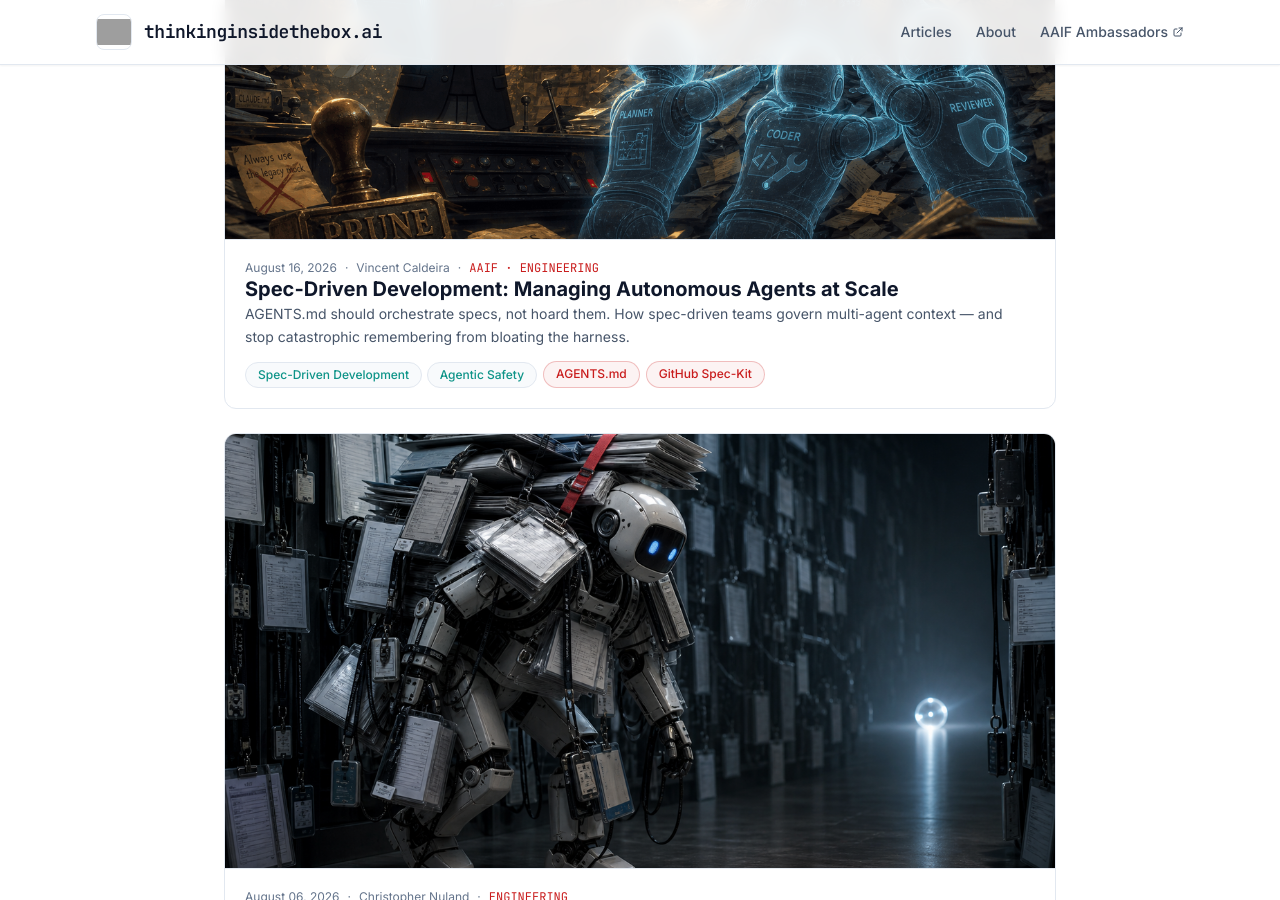
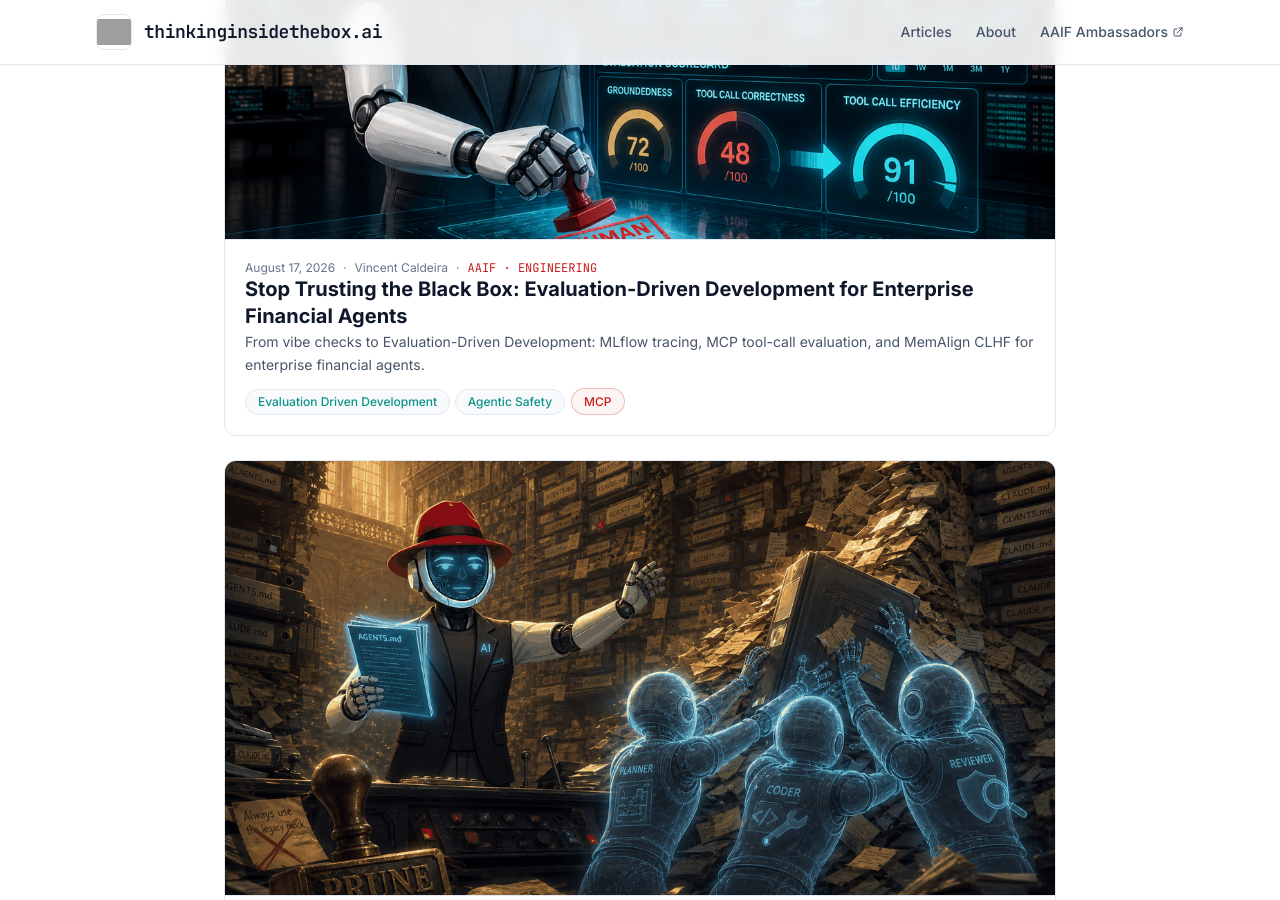
Before and after one commit to thinkinginsidethebox-ai/thinkinginsidethebox-ai.github.io, a Jekyll site: the page built from index.html, in a window 1280 px wide and 900 px high, scrolled down 754 px. Built offline with Jekyll 4.4.1, drawn with Linux system fonts in a browser that asks for light colours; nearby versions of some CDN libraries; part of the change alters nothing that is shown; grey boxes are pictures that could not be loaded.

Commit message:
content: publish EDD article on enterprise financial agents
Co-authored-by: Cursor <cursoragent@cursor.com>

````diff
--- a/_data/og-images.yml
+++ b/_data/og-images.yml
@@ -63,3 +63,10 @@ posts:
     source_post: _posts/2026-08-16-spec-driven-development-agents-md-at-scale.md
     prompt_preset: mascot_cinematic_archive
     status: ready
+
+  evaluation-driven-development-financial-agents:
+    file: evaluation-driven-development-financial-agents.png
+    path: /assets/images/og/evaluation-driven-development-financial-agents.png
+    source_post: _posts/2026-08-17-evaluation-driven-development-financial-agents.md
+    prompt_preset: mascot_cinematic_eval_lab
+    status: ready
--- /dev/null
+++ b/_posts/2026-08-17-evaluation-driven-development-financial-agents.md
@@ -0,0 +1,188 @@
+---
+layout: post
+title: "Stop Trusting the Black Box: Evaluation-Driven Development for Enterprise Financial Agents"
+date: 2026-08-17 09:00:00 +0800
+categories: [AAIF, Engineering]
+topics: [evaluation-driven-development, agentic-safety]
+projects: [mcp]
+image: "/assets/images/og/evaluation-driven-development-financial-agents.png"
+description: "From vibe checks to Evaluation-Driven Development: MLflow tracing, MCP tool-call evaluation, and MemAlign CLHF for enterprise financial agents."
+external_repo: "https://github.com/caldeirav/mlflow-edd-financial-agent"
+---
+
+Deploying autonomous AI agents into enterprise workflows — financial analysis, market research, automated portfolio briefing — demands a fundamental transition from subjective "vibe checks" to **Evaluation-Driven Development (EDD)**. As demonstrated in the [caldeirav/mlflow-edd-financial-agent](https://github.com/caldeirav/mlflow-edd-financial-agent) reference architecture, non-deterministic LLM outputs, multi-step planning, and distributed tool invocations present severe operational risks around data precision, tool routing errors, and ungrounded synthesis. EDD addresses these failure modes by embedding quantitative testing, distributed tracing, and domain-calibrated evaluation directly into the software development lifecycle.
+
+On this blog, we call that discipline **thinking inside the box**. EDD is how the box becomes inspectable: every tool call is traced, every answer is scored, and every automated judge is calibrated against expert judgment.
+
+---
+
+## The Case for Evaluation-Driven Development in Agentic Systems
+
+Traditional software testing relies on deterministic assertions, while classic machine learning relies on static evaluation datasets. Neither approach is sufficient for agentic architectures, where an LLM dynamically plans execution steps, invokes external tools via standards like the [Model Context Protocol (MCP)](https://modelcontextprotocol.io), and iteratively refines its reasoning based on tool outputs.
+
+EDD structures agent quality assurance around two continuous evaluation loops:
+
+* **Inner Loop (CI/CD Pre-Deployment):** Developers evaluate prompt templates, tool selection, and answer groundedness against a versioned golden dataset before merging code. By running automated evaluation suites during pull requests, engineering teams catch regressions in tool routing or reasoning logic before deployment.
+* **Outer Loop (Production Observability):** Live production monitoring continuously traces real-world user interactions with financial agents. Outer-loop evaluation measures hallucination rates on live market queries, tracks tool-call failure rates, and detects semantic drift over time.
+
+---
+
+## Pillar 1: Persistent Tracing and Protocol-Level Observability
+
+Agentic architectures are distributed state machines. When a financial agent processes a request like *"Provide a financial analysis of AAPL — cover recent price context, relevant news, key financial-statement signals, and risks,"* the system generates a chain of intermediate thoughts, tool calls, and payload responses. Without granular, persistent tracing, debugging why an agent selected an incorrect tool or produced an erroneous financial figure becomes impossible.
+
+As implemented in the [mlflow-edd-financial-agent](https://github.com/caldeirav/mlflow-edd-financial-agent) repository, persistent state management relies on tracking every decision point, LLM call, and tool execution inside a persistent backend like SQLite via MLflow Tracing. Storing full execution graphs enables developers to replay agent state, isolate intermediate failures, and audit the exact lineage of every generated financial metric.
+
+### Overcoming the MCP Observability Challenge with MLflow Tracing
+
+When agents interact with external tools over MCP, tool execution is decoupled across independent server processes. Standard agent logs fail at the MCP boundary, creating a critical blind spot where engineers cannot distinguish between an LLM tool-selection error, a JSON payload serialization failure, or a downstream data timeout.
+
+The reference architecture resolves this with OpenTelemetry-style spans captured by `mlflow.langchain.autolog()`. A FastMCP server (`mcp_server.py`) exposes live Yahoo Finance tools over stdio. LangGraph binds those tools through `langchain-mcp-adapters`. Autolog then records typed `AGENT` / `TOOL` / `LLM` spans — including arguments and results — into `sqlite:///mlflow.db` for inspection in the MLflow UI.
+
+The MCP server itself is deliberately small: three market-data tools, no mock tool list.
+
+```python
+from mcp.server.fastmcp import FastMCP
+
+mcp = FastMCP("yahoo-finance")
+
+@mcp.tool()
+def get_stock_price(ticker: str) -> str:
+    """Return the latest stock price and short context for a ticker."""
+    t = yf.Ticker(ticker.strip().upper())
+    info = t.fast_info.__dict__ if hasattr(t, "fast_info") else {}
+    price = info.get("last_price") or info.get("lastPrice")
+    return json.dumps({
+        "ticker": ticker.upper(),
+        "price": float(price) if price is not None else None,
+        "currency": info.get("currency"),
+    }, default=str)
+
+@mcp.tool()
+def get_financial_news(ticker: str, limit: int = 5) -> str:
+    """Return recent financial news headlines for a ticker."""
+    ...
+
+@mcp.tool()
+def get_financial_statements(
+    ticker: str,
+    statement_type: Literal["income", "balance", "cashflow"] = "income",
+) -> str:
+    """Return key financial statement rows for a ticker (truncated)."""
+    ...
+```
+
+On the agent side, tracing is enabled before the ReAct loop starts. The MCP client launches the FastMCP process, loads the tool schemas, and every subsequent tool invocation lands as a durable `TOOL` span:
+
+```python
+mlflow.langchain.autolog()
+llm = build_llm()
+client = MultiServerMCPClient(_mcp_server_command())
+tools = await client.get_tools()
+agent = create_react_agent(llm, tools, prompt=SYSTEM_PROMPT)
+result_state = await agent.ainvoke(
+    {"messages": [{"role": "user", "content": question}]},
+)
+```
+
+That is the audit trail. Open the experiment **edd-financial-assistant** in the MLflow UI, inspect a trace, and you can see which MCP tool was called, with which ticker, and what observation the model used when it wrote the Markdown report.
+
+---
+
+## Pillar 2: Automated Evaluation Pipelines and Metric Standardization
+
+Scalable agent engineering requires replacing manual inspection with programmatic, reproducible evaluation pipelines. Automated EDD pipelines utilize LLM-as-a-Judge evaluators combined with deterministic heuristic metrics to assess agent outputs across multiple performance dimensions.
+
+In the mlflow-edd-financial-agent framework, evaluation pipelines leverage `mlflow.genai.evaluate()` to execute standardized evaluation suites against agent runs. Rather than scoring overall output text in isolation, the evaluation pipeline breaks down agent execution into distinct quantitative metrics:
+
+| Metric | Type | Target Evaluation Focus |
+| :--- | :--- | :--- |
+| **RequiredMarkdownSections** | Code scorer | Required `##` headings present (Price context, News, Financial statements, Risks/limitations). |
+| **RequiredToolsUsed** | Code scorer | Required market tools actually called (`get_stock_price`, `get_financial_news`, `get_financial_statements`). |
+| **ToolCallCorrectness** | Gemini judge | Right tools for the request — selection accuracy against expectations. |
+| **ToolCallEfficiency** | Gemini judge | Lean tool use — needed calls without redundant thrash. |
+| **Groundedness** | Gemini judge | Numeric and factual claims supported by live tool observations, not invented. |
+
+Together, the tool scorers target **calling accuracy**; Groundedness targets whether tool **execution results** were used faithfully in the report. Judges score inputs, outputs, and expectations (not raw traces). Tool evidence is compacted into outputs so qualitative judges see the same facts as the UI.
+
+A baseline pass over the versioned golden dataset looks like this:
+
+```python
+scorers = [
+    RequiredMarkdownSections,
+    RequiredToolsUsed,
+    *build_uncalibrated_judges(),
+]
+with mlflow.start_run(run_name=f"baseline-eval-{dataset_version}"):
+    mlflow.set_tags(tags)
+    results = mlflow.genai.evaluate(
+        data=data,
+        predict_fn=_predict_fn,
+        scorers=scorers,
+    )
+```
+
+The Groundedness judge is explicit about live tool payloads — not frozen snapshots — as the source of truth:
+
+```python
+groundedness = make_judge(
+    name="Groundedness",
+    instructions=(
+        "You are evaluating a financial-analysis agent.\n"
+        "Inputs: {{ inputs }}\n"
+        "Outputs include the Markdown report and tool_observations "
+        "(live tool results from this run — not frozen snapshots): {{ outputs }}\n"
+        "Return 'grounded' if numeric/factual claims in the report are supported "
+        "by tool_observations; 'ungrounded' if the answer invents or contradicts "
+        "tool data."
+    ),
+    model="gemini:/gemini-2.5-pro",
+    feedback_value_type=Literal["grounded", "ungrounded"],
+)
+```
+
+Automating these evaluations within CI/CD pipelines ensures that changes to system prompts, underlying foundation models, or tool schemas do not silently degrade agent performance in production.
+
+---
+
+## Pillar 3: Expert Judge Alignment and Continuous Learning via Human Feedback (CLHF)
+
+Automated LLM-as-a-Judge evaluators provide rapid feedback, but uncalibrated LLM judges often suffer from self-preference bias, verbosity bias, and an inability to detect subtle domain-specific errors. In financial analysis, an automated judge might rate an answer as correct because it sounds coherent, while completely missing an invented price, a contradicted income-statement row, or a news claim that never appeared in the tool payload.
+
+The third pillar of EDD focuses on calibrating automated evaluators against human Subject Matter Experts (SMEs), such as senior financial analysts and auditors. By establishing a blind double-scoring protocol — where both the LLM judge and human experts evaluate identical agent runs — teams can measure agreement and systematically refine scoring rubrics until the automated judge closely mirrors expert human judgment.
+
+### Solving MCP Tool Selection Accuracy with CLHF
+
+In enterprise agent deployments, incorrect tool selection is one of the most common failure modes. Agents operating over MCP tool registries frequently pick sub-optimal tools, hallucinate non-existent parameter names, or enter redundant tool-execution loops when presented with ambiguous user prompts.
+
+Continuous Learning via Human Feedback (CLHF) resolves this by connecting production observability directly to expert calibration through a closed-loop engineering workflow. In the reference architecture, that loop is implemented on MLflow traces with MemAlign:
+
+1. **Trace Capture & Span Filtering:** Agent runs captured via autolog and stored in the SQLite/MLflow backend are reviewed in the UI. Engineers screen traces for anomalies — low evaluator confidence, failed tool calls, ungrounded figures, or empty reports.
+2. **SME Annotation:** Flagged traces receive a **HUMAN** assessment using the **same name** as the judge being calibrated (`ToolCallCorrectness`, `ToolCallEfficiency`, or `Groundedness`), plus a short rationale. MemAlign uses both the label and the rationale.
+3. **Adaptive Feedback Loop:** `MemAlignOptimizer` embeds those expert examples into an episodic memory attached to the judge. Alignment does not fine-tune Gemini weights. At eval time, the aligned judge retrieves nearby human-labeled cases as few-shot context. A second eval run is tagged `eval_phase=aligned`; the uncalibrated baseline is retained for comparison.
+
+This continuous feedback loop turns tool-selection and grounding failures into high-value training and evaluation data, systematically driving calling accuracy and faithfulness toward production thresholds.
+
+```python
+optimizer = MemAlignOptimizer(
+    reflection_lm="gemini:/gemini-2.5-flash",
+    embedding_model="gemini:/gemini-embedding-001",
+)
+feedback_traces = _traces_with_human_feedback("Groundedness")
+aligned_judge = base_judge.align(traces=feedback_traces, optimizer=optimizer)
+aligned_judge.register(experiment_id=experiment_id)
+```
+
+---
+
+## Operationalizing EDD: From Demo to Production
+
+Transitioning agentic AI from an experimental prototype to an enterprise-grade asset requires abandoning the belief that foundation models can be trusted out of the box. The [caldeirav/mlflow-edd-financial-agent](https://github.com/caldeirav/mlflow-edd-financial-agent) project demonstrates that combining persistent MLflow tracing, an OpenTelemetry-style view of MCP tool calls, automated evaluation suites, and expert-aligned CLHF loops creates a robust software engineering harness for autonomous agents.
+
+The operational loop is always the same: **instrumented run → evaluate tool use and groundedness → CLHF in the UI → align → compare**. Which judge you annotate depends on whether you are tuning **tool selection** or **answer quality from tool results** (or both). Further rounds add more HUMAN feedback; baselines remain for regression comparison.
+
+By building on these three pillars of EDD, engineering organizations gain complete visibility into agent decision-making, ensure strict tool-calling accuracy across distributed protocols, and deliver trustworthy financial AI systems ready for production deployment.
+
+---
+
+*Demo repository: [github.com/caldeirav/mlflow-edd-financial-agent](https://github.com/caldeirav/mlflow-edd-financial-agent).*
````
Also changed, not shown: assets/images/og/evaluation-driven-development-financial-agents.png (added), 1 other file.
